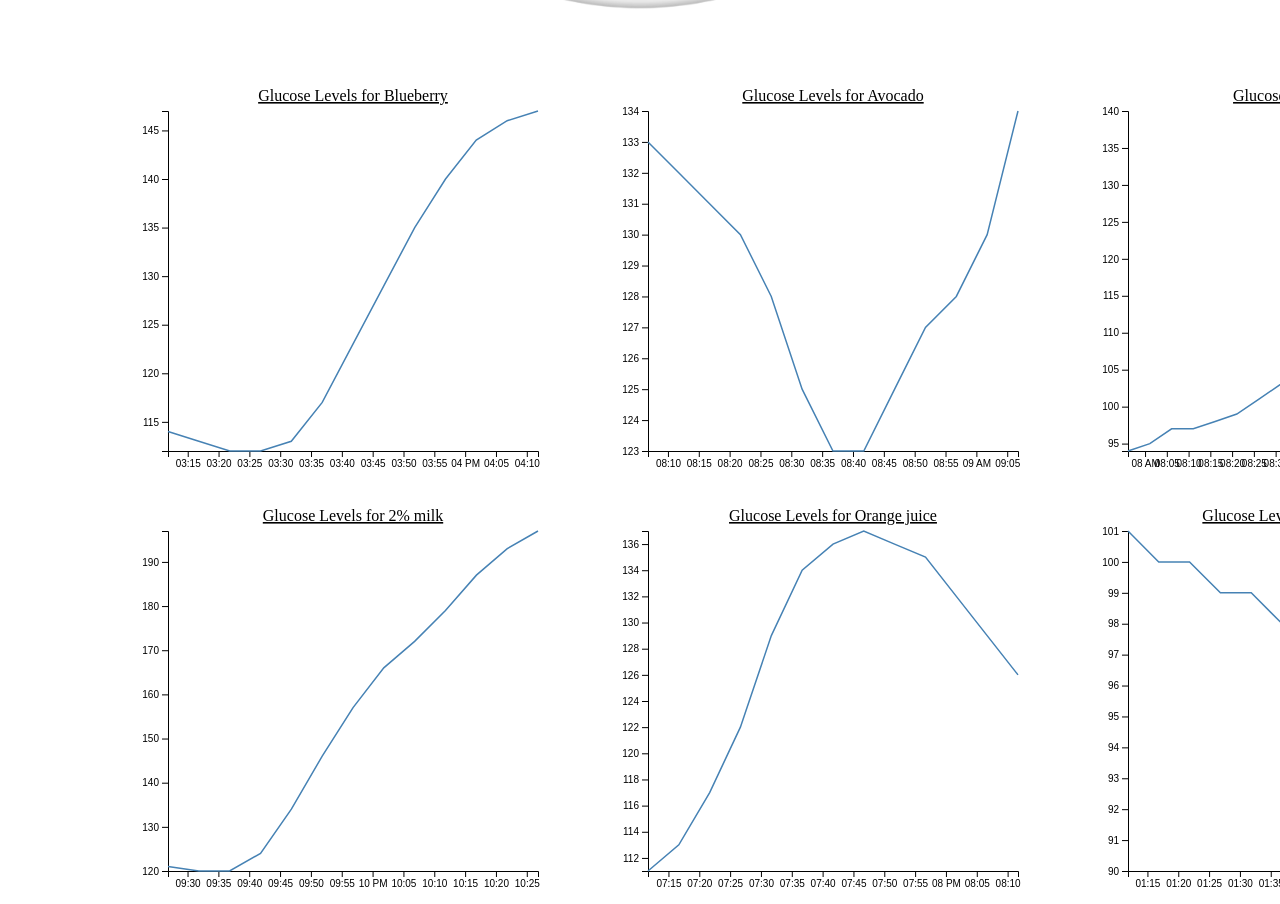
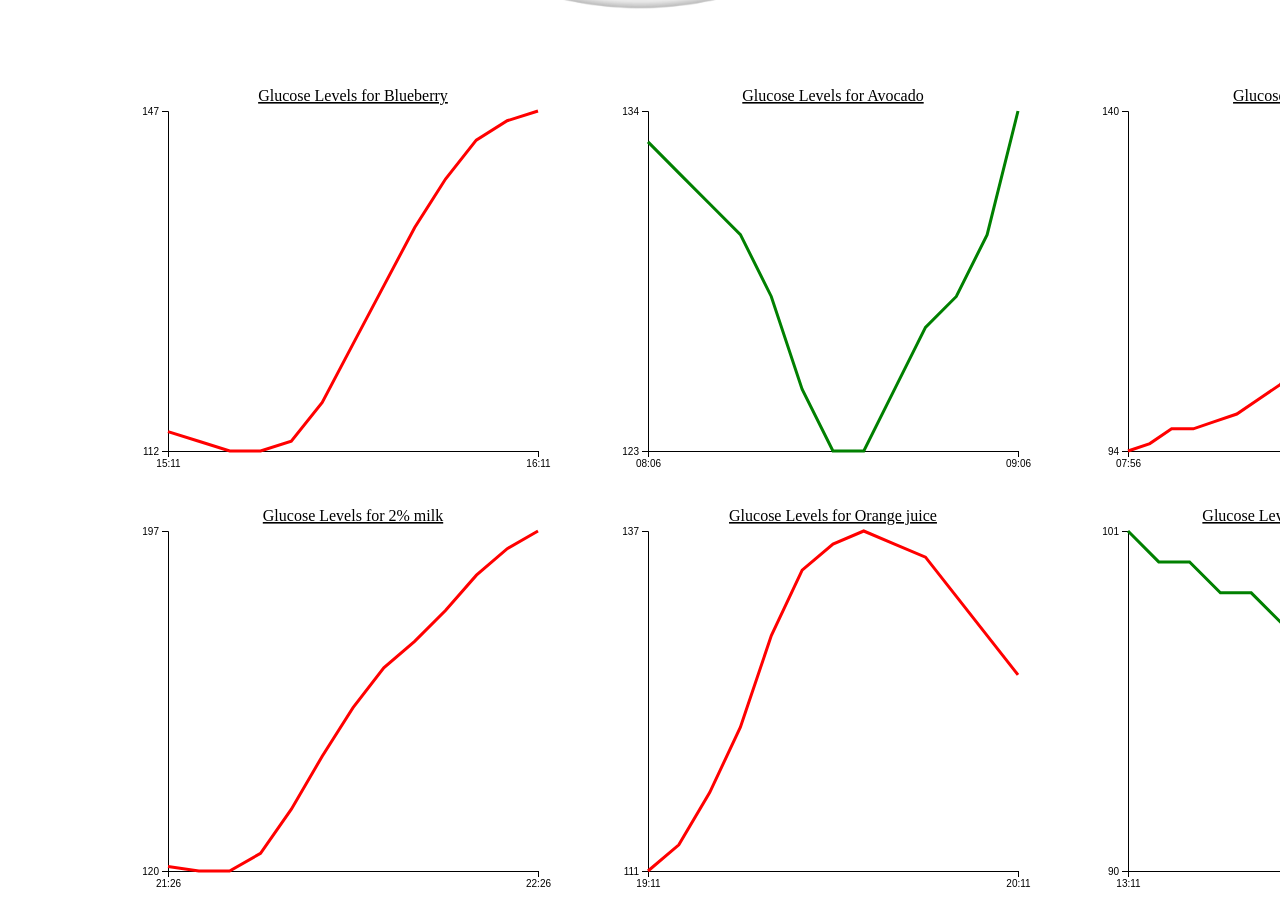
Before and after one commit to owenkyang/SugarLens, a website: page index.html in a window 1280 px wide. Shown: the part 1322-2226 px from the top of the page. Drawn offline with nearby package versions, Linux system fonts and the light colour scheme.

Commit message:
added more to visualizations

```diff
--- a/global.js
+++ b/global.js
@@ -226,24 +226,33 @@ document.addEventListener('DOMContentLoaded', () => {
 
         svg.append("g")
             .attr("transform", `translate(0,${height})`)
-            .call(d3.axisBottom(x));
+            .call(d3.axisBottom(x).ticks(2).tickFormat(d3.timeFormat("%H:%M")).tickValues([d3.min(data, d => new Date(d.Date)), d3.max(data, d => new Date(d.Date))]));
 
         const y = d3.scaleLinear()
             .domain([d3.min(data, d => +d['Glucose Value']), d3.max(data, d => +d['Glucose Value'])])
             .range([height, 0]);
 
         svg.append("g")
-            .call(d3.axisLeft(y));
+            .call(d3.axisLeft(y).ticks(2).tickValues([d3.min(data, d => +d['Glucose Value']), d3.max(data, d => +d['Glucose Value'])]));
 
-        svg.append("path")
+        const line = d3.line()
+            .x(d => x(new Date(d.Date)))
+            .y(d => y(+d['Glucose Value']));
+
+        const path = svg.append("path")
             .datum(data)
             .attr("fill", "none")
-            .attr("stroke", "steelblue")
-            .attr("stroke-width", 1.5)
-            .attr("d", d3.line()
-                .x(d => x(new Date(d.Date)))
-                .y(d => y(+d['Glucose Value']))
-            );
+            .attr("stroke-width", 3) // Thicker line
+            .attr("d", line);
+
+        // Set line color based on food type
+        if (goodFoods.includes(food)) {
+            path.attr("stroke", "green");
+        } else if (badFoods.includes(food)) {
+            path.attr("stroke", "red");
+        } else {
+            path.attr("stroke", "gray");
+        }
 
         svg.append("text")
             .attr("x", width / 2)
@@ -251,5 +260,79 @@ document.addEventListener('DOMContentLoaded', () => {
             .attr("text-anchor", "middle")
             .attr("class", "graph-title")
             .text(`Glucose Levels for ${food.charAt(0).toUpperCase() + food.slice(1)}`);
+
+        // Display the minimum and maximum values on the y-axis
+        svg.append("text")
+            .attr("x", -margin.left)
+            .attr("y", y(d3.min(data, d => +d['Glucose Value'])))
+            .attr("dy", "-0.5em")
+            .attr("text-anchor", "end")
+            .style("font-size", "10px")
+            .text(d3.min(data, d => +d['Glucose Value']));
+
+        svg.append("text")
+            .attr("x", -margin.left)
+            .attr("y", y(d3.max(data, d => +d['Glucose Value'])))
+            .attr("dy", "-0.5em")
+            .attr("text-anchor", "end")
+            .style("font-size", "10px")
+            .text(d3.max(data, d => +d['Glucose Value']));
+
+        // Display the earliest and latest times on the x-axis
+        svg.append("text")
+            .attr("x", x(d3.min(data, d => new Date(d.Date))))
+            .attr("y", height + margin.bottom / 2)
+            .attr("dy", "1em")
+            .attr("text-anchor", "middle")
+            .style("font-size", "10px")
+
+
+        svg.append("text")
+            .attr("x", x(d3.max(data, d => new Date(d.Date))))
+            .attr("y", height + margin.bottom / 2)
+            .attr("dy", "1em")
+            .attr("text-anchor", "middle")
+            .style("font-size", "10px")
+
+        // Add tooltip
+        const graphTooltip = d3.select("body").append("div")
+            .attr("class", "graph-tooltip")
+            .style("opacity", 0);
+
+        const focus = svg.append("g")
+            .style("display", "none");
+
+        focus.append("circle")
+            .attr("r", 5)
+            .attr("fill", "black");
+
+        svg.append("rect")
+            .attr("width", width)
+            .attr("height", height)
+            .style("fill", "none")
+            .style("pointer-events", "all")
+            .on("mouseover", () => {
+                focus.style("display", null);
+                graphTooltip.transition()
+                    .duration(200)
+                    .style("opacity", .9);
+            })
+            .on("mousemove", (event) => {
+                const mouse = d3.pointer(event);
+                const xDate = x.invert(mouse[0]);
+                const closestData = data.reduce((prev, curr) => {
+                    return (Math.abs(new Date(curr.Date) - xDate) < Math.abs(new Date(prev.Date) - xDate) ? curr : prev);
+                });
+                focus.attr("transform", `translate(${x(new Date(closestData.Date))},${y(+closestData['Glucose Value'])})`);
+                graphTooltip.html(`Time: ${d3.timeFormat("%H:%M")(new Date(closestData.Date))}<br>Glucose: ${closestData['Glucose Value']}`)
+                    .style("left", (event.pageX + 5) + "px")
+                    .style("top", (event.pageY - 28) + "px");
+            })
+            .on("mouseout", () => {
+                focus.style("display", "none");
+                graphTooltip.transition()
+                    .duration(500)
+                    .style("opacity", 0);
+            });
     }
 });
--- a/style.css
+++ b/style.css
@@ -344,3 +344,16 @@ hr {
     font-size: 24px;
     margin-top: 20px;
 }
+
+.graph-tooltip {
+    position: absolute;
+    text-align: center;
+    width: 80px;
+    height: 40px;
+    padding: 2px;
+    font: 12px sans-serif;
+    background: lightsteelblue;
+    border: 0px;
+    border-radius: 8px;
+    pointer-events: none;
+}
```
